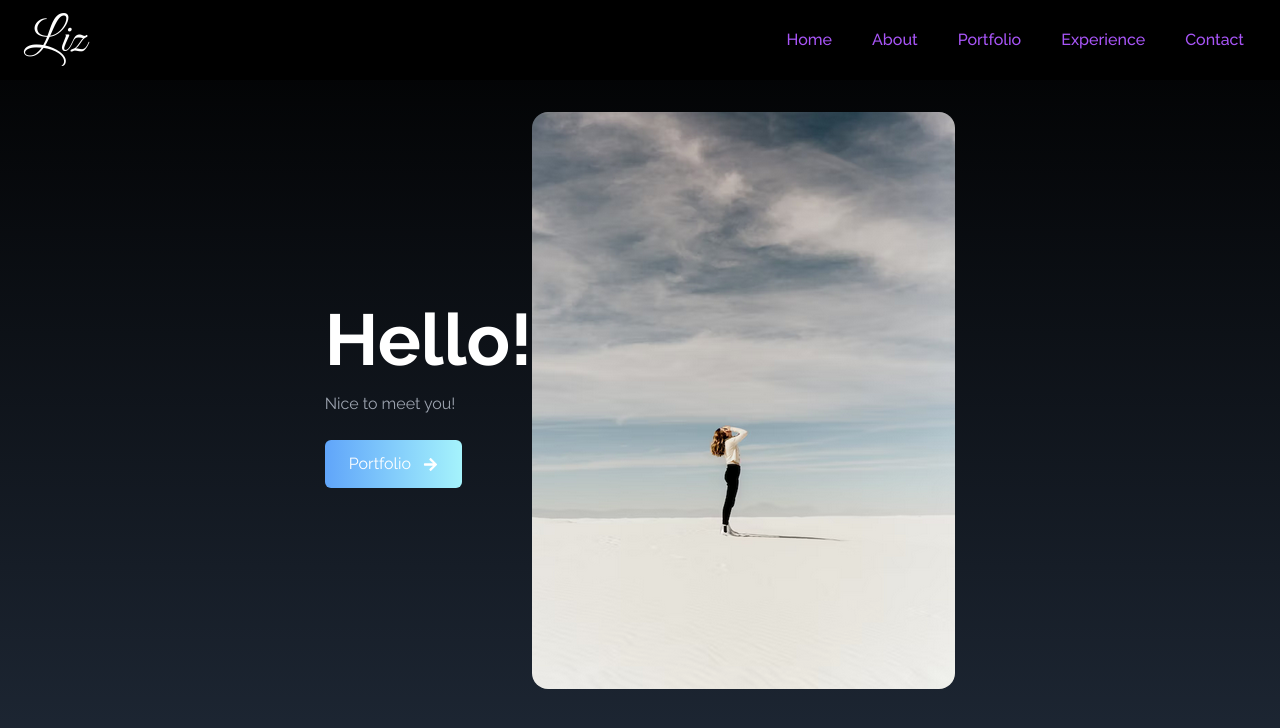
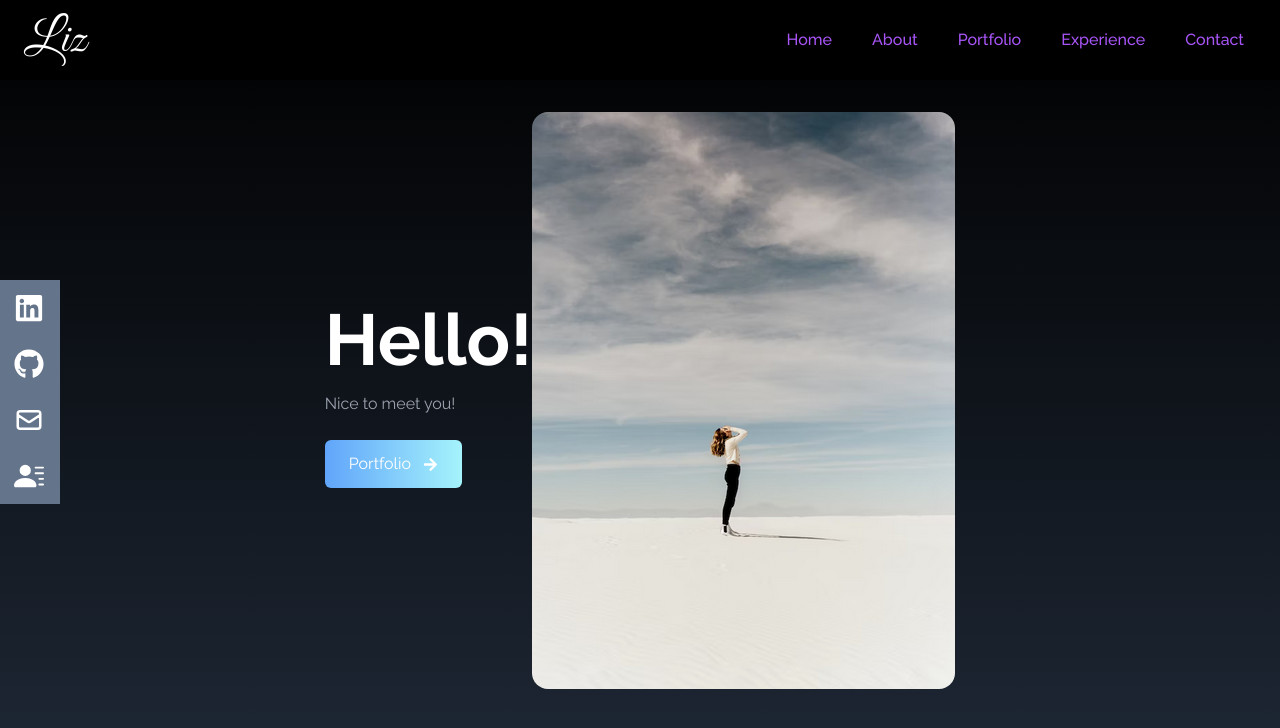
Before and after one commit to martinsliz/LM-Portfolio, a React (Create React App) app: page / in a window 1280 px wide. Shown: the top 728 px of the page. Built offline with nearby package versions, Linux system fonts and the light colour scheme.

Commit message:
added and tested functionality for social links

```diff
--- a/src/App.js
+++ b/src/App.js
@@ -2,12 +2,14 @@
 import './index.css'
 import NavBar from './components/NavBar'
 import Home from './components/Home'
+import Socials from './components/Socials'
 
 const App = () => {
   return (
     <div>
       <NavBar />
       <Home />
+      <Socials />
     </div>
   )
 }
--- a/src/components/Socials.jsx
+++ b/src/components/Socials.jsx
@@ -1,7 +1,76 @@
 import React from 'react'
+import { FaGithub, FaLinkedin } from 'react-icons/fa'
+import { HiOutlineMail } from 'react-icons/hi'
+import { BsFillPersonLinesFill } from 'react-icons/bs'
 
 const Socials = () => {
-  return <div>Socials</div>
+  const links = [
+    {
+      id: 1,
+      child: (
+        <>
+          LinkedIn <FaLinkedin size={30} />
+        </>
+      ),
+      href: 'https://www.linkedin.com/in/elizmartins/',
+      style: 'rounded-tr-md'
+    },
+    {
+      id: 2,
+      child: (
+        <>
+          Github <FaGithub size={30} />
+        </>
+      ),
+      href: 'https://github.com/martinsliz'
+    },
+    {
+      id: 3,
+      child: (
+        <>
+          Mail <HiOutlineMail size={30} />
+        </>
+      ),
+      href: 'mailto:elizabeth.martins5@gmail.com',
+      style: 'rounded-tr-md'
+    },
+    {
+      id: 4,
+      child: (
+        <>
+          Resume <BsFillPersonLinesFill size={30} />
+        </>
+      ),
+      href: '/resume.pdf',
+      style: 'rounded-br-md',
+      download: true
+    }
+  ]
+  return (
+    <div className="flex flex-col top-[35%] left-0 fixed ">
+      <ul>
+        {links.map(({ id, child, href, style, download }) => (
+          <li
+            key={id}
+            className={
+              'flex justify-between items-center w-40 h-14 px-4 ml-3 bg-slate-500 ml-[-100px] hover:ml-[-10px] hover:rounded-md duration-300' +
+              '' +
+              'style'
+            }
+          >
+            <a
+              href={href}
+              className="flex justify-between items-center w-full text-white"
+              download={download}
+              target="_blank"
+            >
+              {child}
+            </a>
+          </li>
+        ))}
+      </ul>
+    </div>
+  )
 }
 
 export default Socials
```
Also changed, not shown: 1 other file (tests, documents, lock files or other folders).
